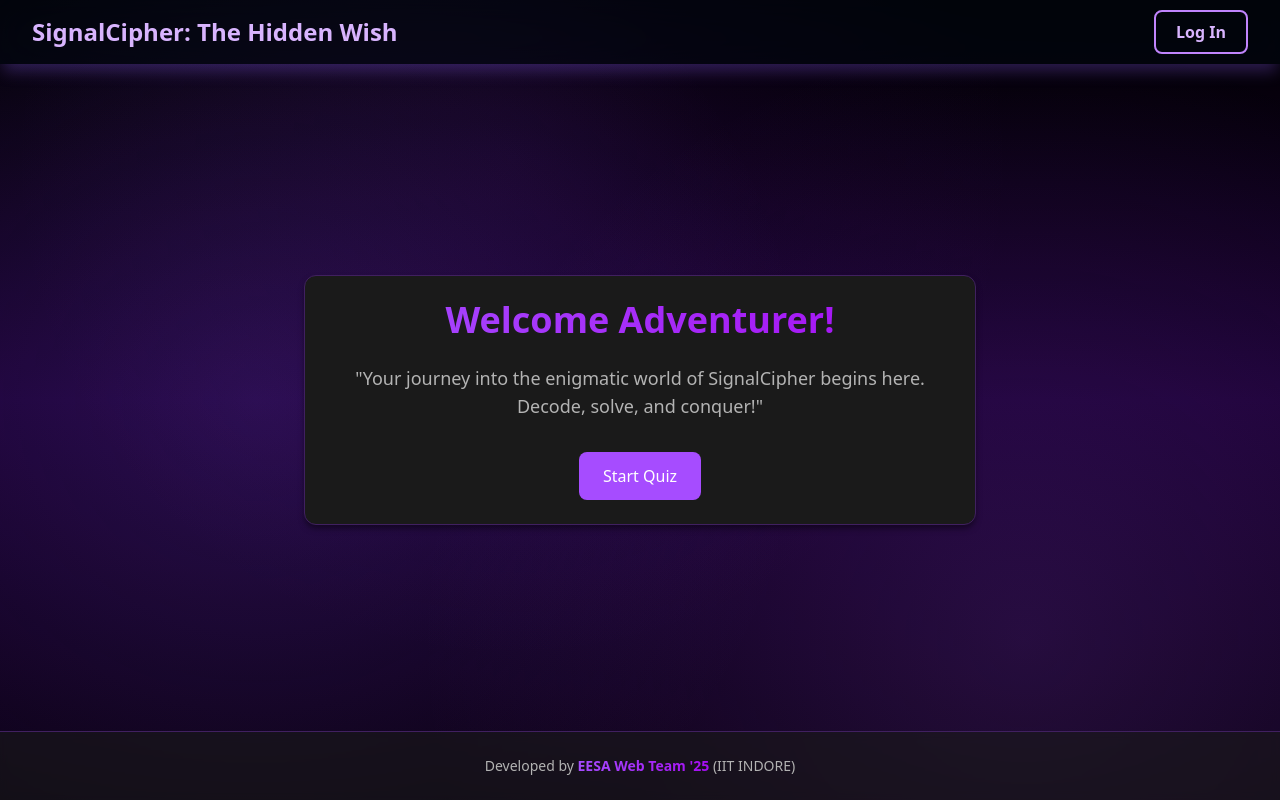
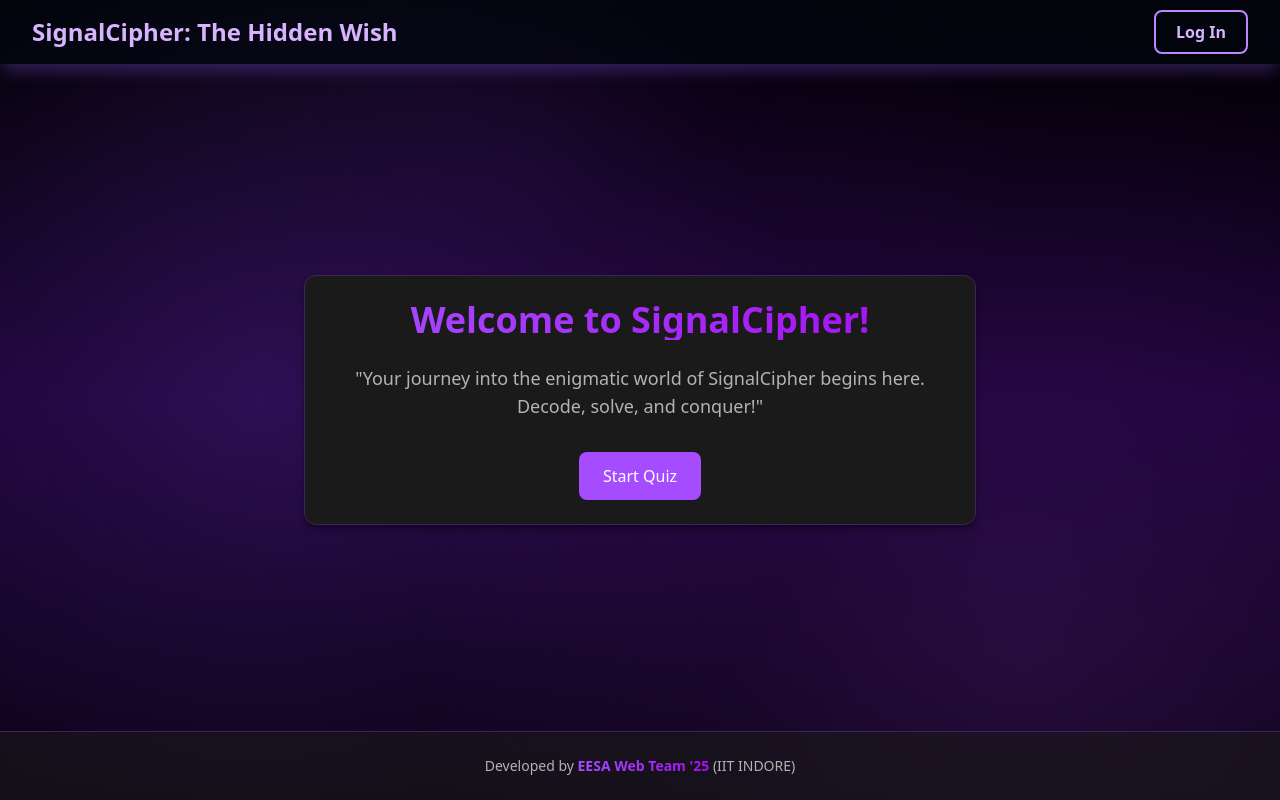
Before and after one commit to eesaIITI/SignalCipher, a React (Create React App) app in the folder client/: page / in a window 1280 px wide. Built offline with nearby package versions, Linux system fonts and the light colour scheme.

Commit message:
changes done

```diff
--- a/client/src/components/authentication/Authentication.js
+++ b/client/src/components/authentication/Authentication.js
@@ -9,13 +9,16 @@
   const navigate = useNavigate();
   const [showRules, setShowRules] = useState(false);
 
+
   // const port = "http://localhost:5000";
   const port  = "https://signal-cipher.vercel.app";
 
   const storeUserInfo = async () => {
     try {
       const response = await axios.post(`${port}/Userinfo`, {
-        UserEmail: user.email
+        UserEmail: user.email,
+        UserName : user.name
+
       });
       console.log(response.data.message);
     } catch (error) {
@@ -56,7 +59,7 @@
     <div className="flex items-center justify-center min-h-screen px-4 py-12 animate-fade-in">
       <div className="card max-w-2xl w-full text-center animate-scale-in">
         <h1 className="text-3xl sm:text-4xl font-bold text-gradient mb-6">
-          Welcome Adventurer!
+          Welcome {user ? user.name : "to SignalCipher"}!
         </h1>
         <p className="text-text-secondary text-base sm:text-lg leading-relaxed mb-8">
           "Your journey into the enigmatic world of SignalCipher begins here. Decode, solve, and conquer!"
--- a/client/src/components/pagetwo/MultipleQuestions.js
+++ b/client/src/components/pagetwo/MultipleQuestions.js
@@ -7,6 +7,7 @@
 
 // const port = "http://localhost:5000";
 const port  = "https://signal-cipher.vercel.app";
+
 
 function MultipleQuestions() {
   const navigate = useNavigate();
```
Also changed, not shown: 1 other file (tests, documents, lock files or other folders).
